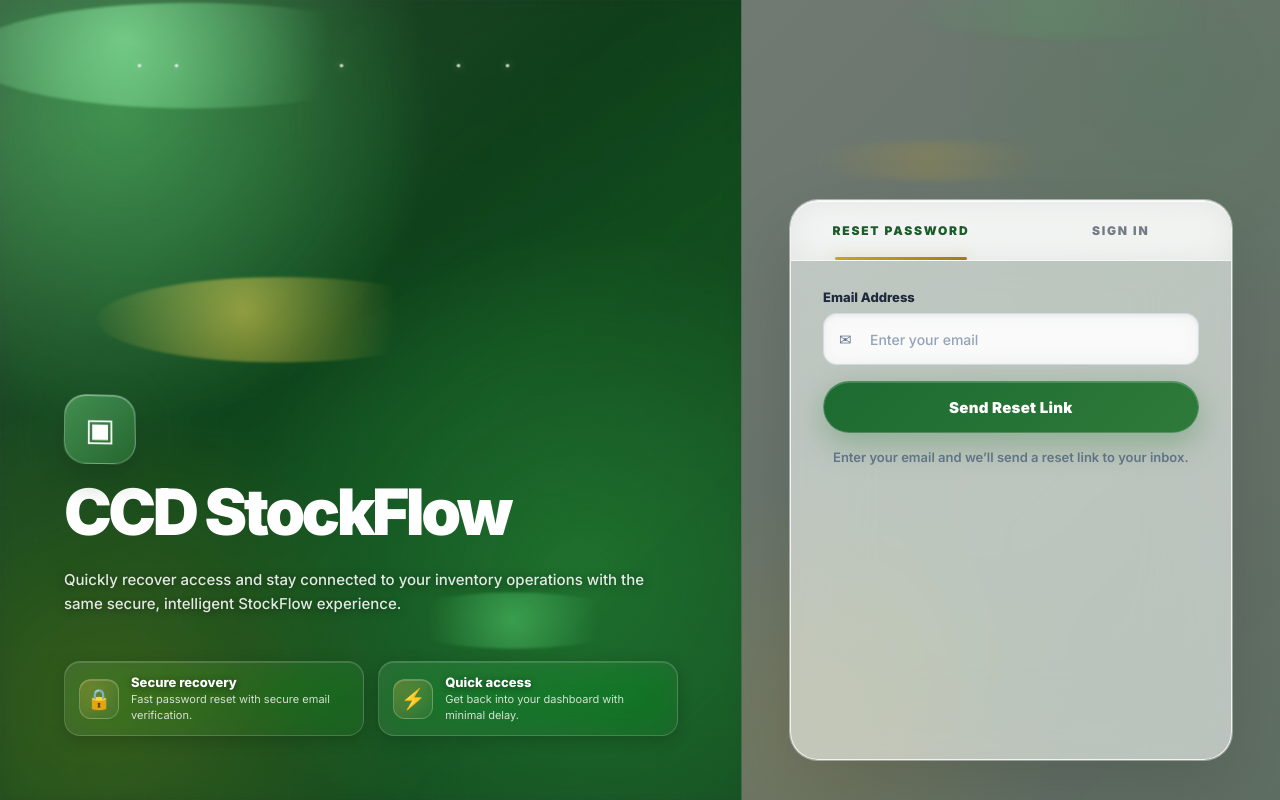
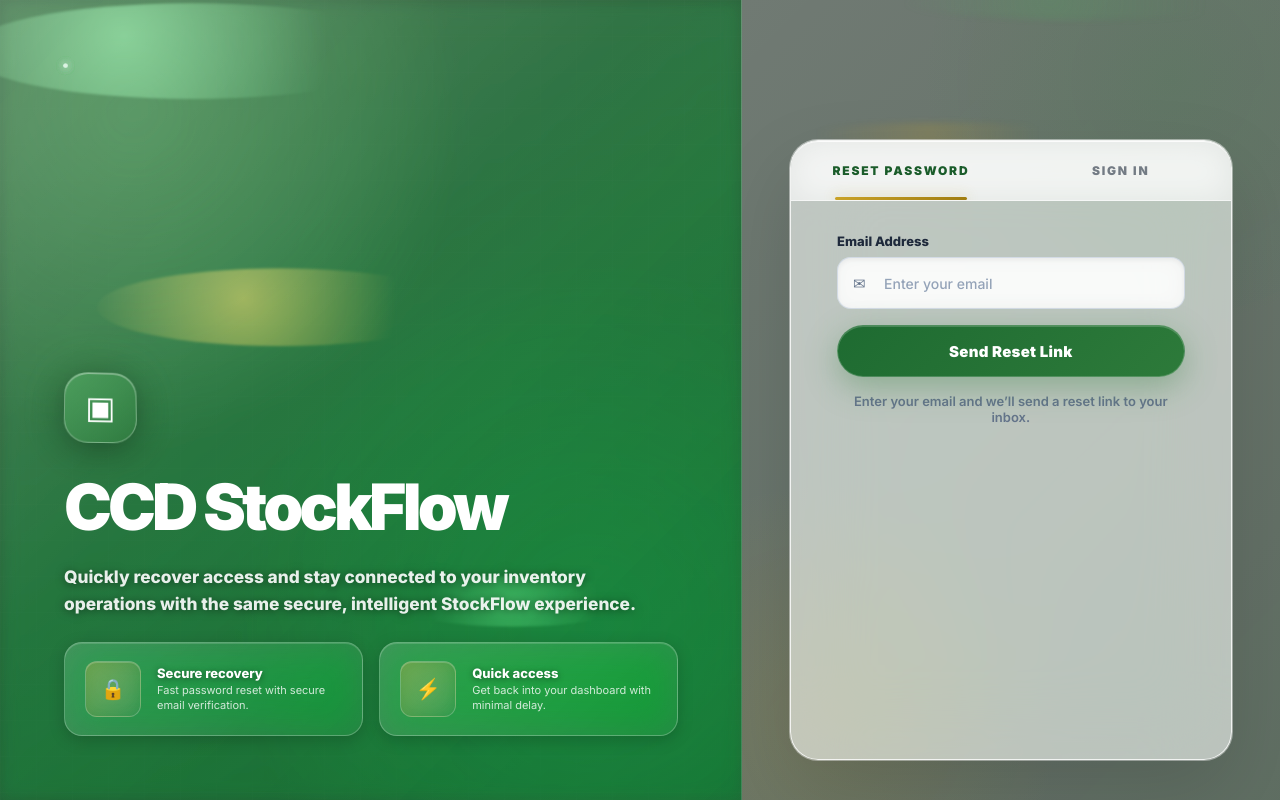
Before and after one commit to neilfrancistravillaarnaiz-droid/test-inventory-system, a React (Vite) app: page /forgot-password in a window 1280 px wide. Built offline with nearby package versions, Linux system fonts and the light colour scheme; no server answers.

Commit message:
Fix deployed login auth layout

```diff
--- a/src/styles/main.scss
+++ b/src/styles/main.scss
@@ -3383,3 +3383,300 @@ body.light-mode .product-location-card p { color: #2d7a3a; }
     grid-template-columns: 1fr !important;
   }
 }
+
+/* =====================================================
+   AUTH PATCH - final stable deployed layout
+===================================================== */
+.stock-auth-page {
+  display: grid !important;
+  grid-template-columns: 58% 42% !important;
+  width: 100vw !important;
+  height: 100vh !important;
+  min-height: 100vh !important;
+  overflow: hidden !important;
+}
+
+.stock-auth-left,
+.stock-auth-right {
+  min-width: 0 !important;
+}
+
+.stock-auth-left {
+  display: flex !important;
+  flex-direction: column !important;
+  align-items: flex-start !important;
+  justify-content: center !important;
+  height: 100vh !important;
+  padding: clamp(44px, 5vw, 72px) !important;
+  gap: clamp(22px, 3vh, 34px) !important;
+  color: #ffffff !important;
+  overflow: hidden !important;
+  background:
+    radial-gradient(circle at 18% 14%, rgba(116, 176, 124, 0.46), transparent 36%),
+    radial-gradient(circle at 80% 78%, rgba(35, 141, 73, 0.56), transparent 42%),
+    linear-gradient(150deg, rgba(92, 126, 98, 0.62) 0%, rgba(48, 126, 74, 0.66) 52%, rgba(21, 100, 50, 0.74) 100%) !important;
+  backdrop-filter: blur(24px) saturate(150%) !important;
+  -webkit-backdrop-filter: blur(24px) saturate(150%) !important;
+}
+
+.stock-auth-left *,
+.stock-auth-right * {
+  writing-mode: horizontal-tb !important;
+  text-orientation: mixed !important;
+}
+
+.stock-auth-left > *:not(.auth-bg-video) {
+  position: relative !important;
+  z-index: 3 !important;
+}
+
+.brand-block {
+  display: block !important;
+  width: min(920px, 100%) !important;
+  max-width: 100% !important;
+  min-width: 0 !important;
+  margin: 0 !important;
+}
+
+.brand-icon {
+  width: clamp(72px, 5.7vw, 108px) !important;
+  height: clamp(72px, 5.7vw, 108px) !important;
+  margin: 0 0 clamp(22px, 3vh, 32px) !important;
+  border-radius: 24px !important;
+}
+
+.brand-title,
+.brand-block h1,
+.brand-block h1.brand-title {
+  display: flex !important;
+  flex-direction: column !important;
+  align-items: flex-start !important;
+  gap: 8px !important;
+  width: 100% !important;
+  max-width: 100% !important;
+  margin: 0 0 clamp(22px, 3vh, 32px) !important;
+  padding: 0 !important;
+  color: #ffffff !important;
+  font-size: clamp(48px, 5vw, 94px) !important;
+  line-height: 1.05 !important;
+  letter-spacing: -0.06em !important;
+  text-align: left !important;
+  white-space: normal !important;
+  word-break: normal !important;
+  overflow-wrap: normal !important;
+}
+
+.brand-title-line,
+.brand-title-letter,
+.brand-title-space {
+  display: inline-block !important;
+  width: auto !important;
+  max-width: 100% !important;
+  color: #ffffff !important;
+  font-weight: 900 !important;
+  line-height: inherit !important;
+  letter-spacing: inherit !important;
+  white-space: nowrap !important;
+  word-break: keep-all !important;
+  overflow-wrap: normal !important;
+}
+
+.brand-block p {
+  display: block !important;
+  width: min(780px, 100%) !important;
+  max-width: 100% !important;
+  margin: 0 !important;
+  color: rgba(255, 255, 255, 0.90) !important;
+  font-size: clamp(17px, 1.35vw, 25px) !important;
+  line-height: 1.55 !important;
+  font-weight: 800 !important;
+}
+
+.auth-feature-list {
+  width: min(970px, 100%) !important;
+  max-width: 100% !important;
+  display: grid !important;
+  grid-template-columns: repeat(2, minmax(230px, 1fr)) !important;
+  gap: 16px !important;
+  margin: 0 !important;
+}
+
+.auth-feature {
+  display: grid !important;
+  grid-template-columns: 56px minmax(0, 1fr) !important;
+  align-items: center !important;
+  gap: 16px !important;
+  min-width: 0 !important;
+  padding: 18px 20px !important;
+  border-radius: 18px !important;
+  background: linear-gradient(135deg, rgba(255, 255, 255, 0.18), rgba(255, 255, 255, 0.08)) !important;
+  border: 1px solid rgba(255, 255, 255, 0.24) !important;
+  backdrop-filter: blur(18px) saturate(150%) !important;
+  -webkit-backdrop-filter: blur(18px) saturate(150%) !important;
+}
+
+.feature-icon {
+  width: 56px !important;
+  min-width: 56px !important;
+  height: 56px !important;
+}
+
+.auth-feature h3,
+.auth-feature p {
+  white-space: normal !important;
+  word-break: normal !important;
+  overflow-wrap: normal !important;
+}
+
+.auth-trust {
+  width: min(970px, 100%) !important;
+  max-width: 100% !important;
+}
+
+.stock-auth-right {
+  display: flex !important;
+  flex-direction: column !important;
+  align-items: center !important;
+  justify-content: center !important;
+  height: 100vh !important;
+  padding: 40px 48px !important;
+}
+
+.auth-flip-wrapper {
+  width: min(520px, 100%) !important;
+  height: clamp(620px, 76vh, 790px) !important;
+  min-height: 620px !important;
+  perspective: 1600px !important;
+}
+
+.auth-flip-box {
+  position: relative !important;
+  width: 100% !important;
+  height: 100% !important;
+  transform: none !important;
+  transform-style: preserve-3d !important;
+}
+
+.auth-flip-wrapper.is-flipped .auth-flip-box {
+  transform: none !important;
+}
+
+.auth-modern-card {
+  position: absolute !important;
+  inset: 0 !important;
+  display: block !important;
+  opacity: 1 !important;
+  overflow-y: auto !important;
+  backface-visibility: hidden !important;
+  -webkit-backface-visibility: hidden !important;
+  transform-style: preserve-3d !important;
+  transition:
+    transform 0.68s cubic-bezier(0.22, 0.8, 0.22, 1),
+    opacity 0.22s ease,
+    visibility 0.22s ease !important;
+}
+
+.auth-login-side {
+  transform: rotateY(0deg) !important;
+  visibility: visible !important;
+  pointer-events: auto !important;
+}
+
+.auth-register-side {
+  transform: rotateY(-180deg) !important;
+  opacity: 0 !important;
+  visibility: hidden !important;
+  pointer-events: none !important;
+}
+
+.auth-flip-wrapper.is-flipped .auth-login-side {
+  transform: rotateY(180deg) !important;
+  opacity: 0 !important;
+  visibility: hidden !important;
+  pointer-events: none !important;
+}
+
+.auth-flip-wrapper.is-flipped .auth-register-side {
+  transform: rotateY(0deg) !important;
+  opacity: 1 !important;
+  visibility: visible !important;
+  pointer-events: auto !important;
+}
+
+.auth-form-body {
+  padding: clamp(32px, 4vh, 48px) clamp(32px, 3.6vw, 48px) !important;
+}
+
+.auth-card-heading {
+  display: block !important;
+  position: static !important;
+  width: 100% !important;
+  margin: 0 0 28px !important;
+  padding: 0 0 22px !important;
+  border-bottom: 1px solid rgba(203, 213, 225, 0.45) !important;
+  transform: none !important;
+}
+
+.auth-card-heading h2 {
+  display: block !important;
+  margin: 0 0 8px !important;
+  color: #17301a !important;
+  font-size: clamp(26px, 2.1vw, 36px) !important;
+  line-height: 1.12 !important;
+  letter-spacing: -0.03em !important;
+  font-weight: 900 !important;
+  white-space: normal !important;
+}
+
+.auth-card-heading p {
+  display: block !important;
+  margin: 0 !important;
+  color: #708861 !important;
+  font-size: clamp(15px, 1.2vw, 20px) !important;
+  line-height: 1.35 !important;
+  font-weight: 700 !important;
+}
+
+@media (max-width: 1180px) {
+  .brand-title,
+  .brand-block h1,
+  .brand-block h1.brand-title {
+    font-size: clamp(42px, 4.7vw, 68px) !important;
+  }
+}
+
+@media (max-width: 980px) {
+  .stock-auth-page {
+    grid-template-columns: 1fr !important;
+    height: auto !important;
+    min-height: 100svh !important;
+    overflow-y: auto !important;
+  }
+
+  .stock-auth-left,
+  .stock-auth-right {
+    height: auto !important;
+    min-height: auto !important;
+  }
+
+  .brand-title,
+  .brand-block h1,
+  .brand-block h1.brand-title {
+    font-size: clamp(38px, 11vw, 58px) !important;
+  }
+
+  .brand-title-line,
+  .brand-title-letter,
+  .brand-title-space {
+    white-space: normal !important;
+  }
+
+  .auth-feature-list {
+    grid-template-columns: 1fr !important;
+  }
+
+  .auth-flip-wrapper {
+    height: 640px !important;
+    min-height: 640px !important;
+  }
+}
```
